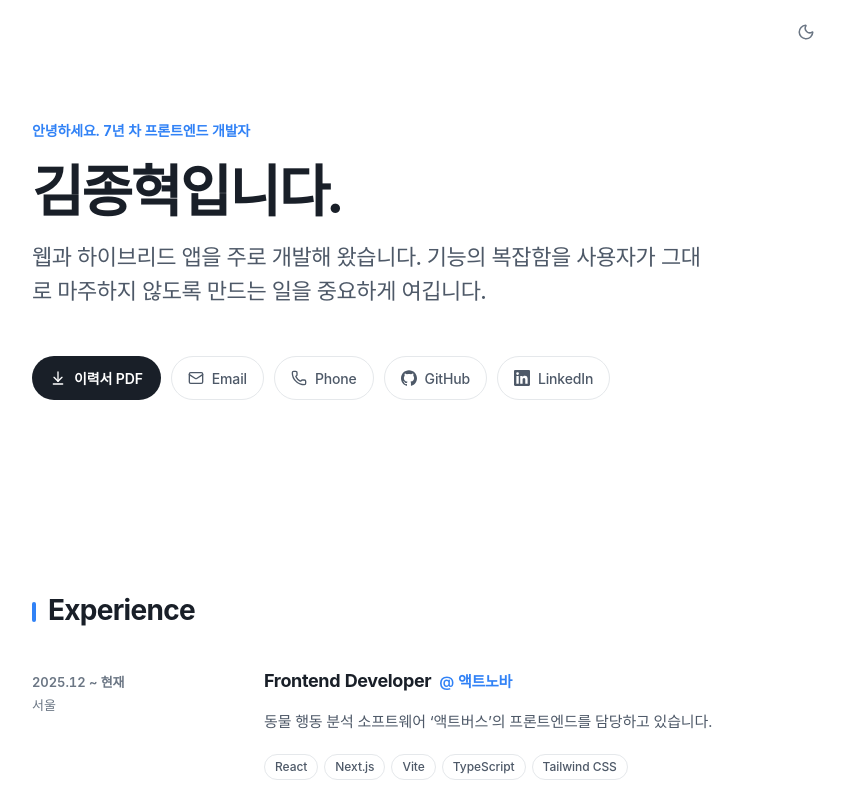
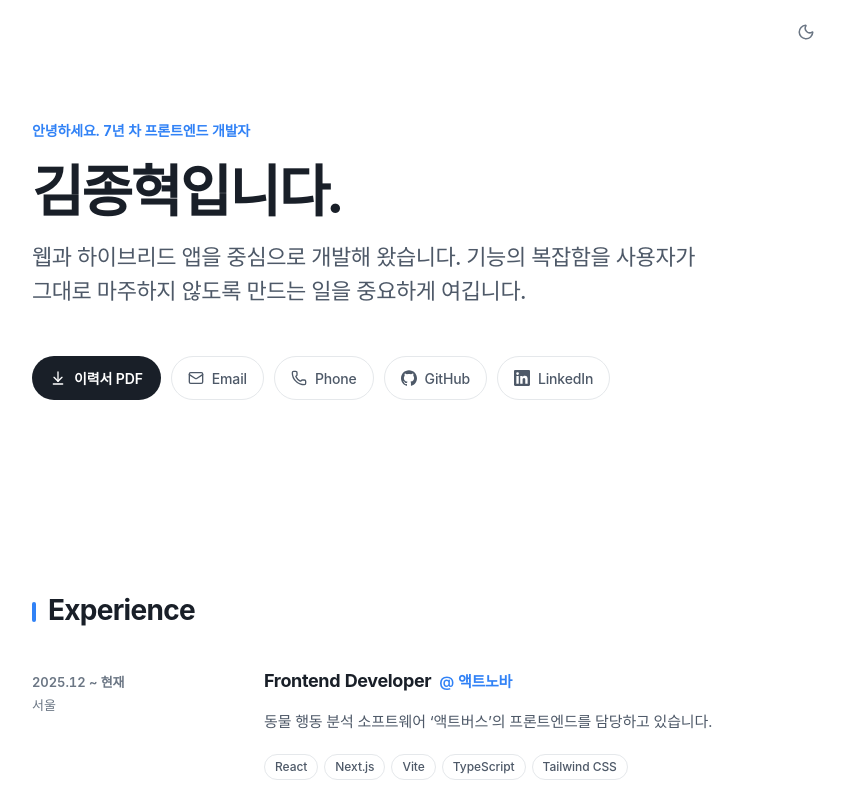
Before and after one commit to kimjh96/kimjh96.github.io, a React (Vite) app: page / in a window 1280 px wide. Shown: the top 800 px of the page, without its empty margins (212-1057 px from the left). Built offline with nearby package versions, Linux system fonts and the light colour scheme; the HTML template or start-up script is replaced by a standard one; a web font is replaced by a local one.

Commit message:
chore: 소개 표현 다듬기

```diff
--- a/index.html
+++ b/index.html
@@ -5,7 +5,7 @@
     <meta name="viewport" content="width=device-width, initial-scale=1.0" />
     <meta
       name="description"
-      content="안녕하세요. 7년 차 프론트엔드 개발자 김종혁입니다. 웹과 하이브리드 앱을 주로 개발해 왔습니다."
+      content="안녕하세요. 7년 차 프론트엔드 개발자 김종혁입니다. 웹과 하이브리드 앱을 중심으로 개발해 왔습니다."
     />
     <meta name="theme-color" content="#FFFFFF" />
     <link rel="icon" type="image/svg+xml" href="/favicon.svg" />
@@ -17,7 +17,7 @@
     <meta property="og:title" content="김종혁 · Frontend Developer" />
     <meta
       property="og:description"
-      content="안녕하세요. 7년 차 프론트엔드 개발자 김종혁입니다. 웹과 하이브리드 앱을 주로 개발해 왔습니다. 기능의 복잡함을 사용자가 그대로 마주하지 않도록 만드는 일을 중요하게 여깁니다."
+      content="안녕하세요. 7년 차 프론트엔드 개발자 김종혁입니다. 웹과 하이브리드 앱을 중심으로 개발해 왔습니다. 기능의 복잡함을 사용자가 그대로 마주하지 않도록 만드는 일을 중요하게 여깁니다."
     />
     <meta property="og:url" content="https://kimjh96.github.io/" />
     <meta property="og:locale" content="ko_KR" />
@@ -31,7 +31,7 @@
     <meta name="twitter:title" content="김종혁 · Frontend Developer" />
     <meta
       name="twitter:description"
-      content="안녕하세요. 7년 차 프론트엔드 개발자 김종혁입니다. 웹과 하이브리드 앱을 주로 개발해 왔습니다. 기능의 복잡함을 사용자가 그대로 마주하지 않도록 만드는 일을 중요하게 여깁니다."
+      content="안녕하세요. 7년 차 프론트엔드 개발자 김종혁입니다. 웹과 하이브리드 앱을 중심으로 개발해 왔습니다. 기능의 복잡함을 사용자가 그대로 마주하지 않도록 만드는 일을 중요하게 여깁니다."
     />
     <meta name="twitter:image" content="https://kimjh96.github.io/og-image.png" />
     <link
--- a/src/data/resume.ts
+++ b/src/data/resume.ts
@@ -37,7 +37,7 @@ export const profile = {
   role: 'Frontend Developer',
   intro: '안녕하세요. 7년 차 프론트엔드 개발자',
   tagline:
-    '웹과 하이브리드 앱을 주로 개발해 왔습니다. 기능의 복잡함을 사용자가 그대로 마주하지 않도록 만드는 일을 중요하게 여깁니다.',
+    '웹과 하이브리드 앱을 중심으로 개발해 왔습니다. 기능의 복잡함을 사용자가 그대로 마주하지 않도록 만드는 일을 중요하게 여깁니다.',
   contacts: {
     email: 'kimjhs@kakao.com',
     phone: '010-3653-6892',
```
Also changed, not shown: public/og-image.png, 1 other file (tests, documents, lock files or other folders).
